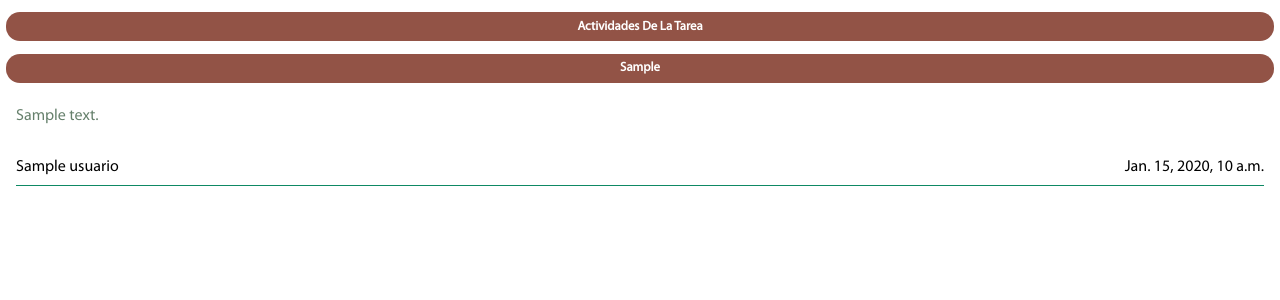
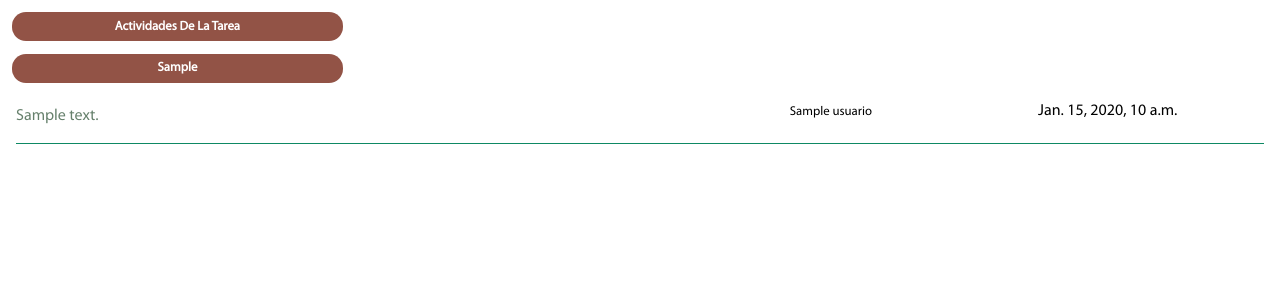
Before and after one commit to manuelmercado/memorize, a Django app: template actividades/templates/lista_actividades.html in a window 1280 px wide. Shown: the part 66-366 px from the top of the page. Run offline with Django 3.2, Linux system fonts and the light colour scheme; the template is opened without the code that fills it: most values are stand-ins (such as "Sample title", 1, 10 or a date in 2020); some web fonts are replaced.

Commit message:
Responsive del listado de actividades

```diff
--- a/actividades/static/stylus/estilos_la.styl
+++ b/actividades/static/stylus/estilos_la.styl
@@ -26,11 +26,13 @@ body
 	padding 0 0 0.5em 0
 	border-bottom solid 1px verde_claro
 	margin 0.5em 0 0 0
+	display block
 	overflow hidden
-	.actividad-titulo
+	&-titulo
 		display block
 		color otro_verde_claro
-		padding 0 0 1em 0
+		padding 0 0 .3em 0
+		margin-bottom .3em
 .boton_menu
 	color white
 	font-size 1.5em
@@ -58,6 +60,11 @@ body
 //	height 80vh
 	margin 0 1em
 //	overflow scroll
+.date
+	width 175px
+	text-align left
+	font-size 0.8em
+	margin-top 0.5em
 .head
 	background-color verde
 	color white
@@ -104,9 +111,13 @@ body
 	position absolute
 	right 1em
 	top 50%
+.owner
+	margin-top 0.5em
+	width 38%
+	margin-right 0
+	font-size 0.8em
 .right
 	float right
-
 .titulo
 	background-color rojo_titulo
 	border-bottom-left-radius 14px
@@ -124,3 +135,34 @@ body
 	.usuario
 		margin-top 1.2em
 		font-size 0.8em
+
+@media screen and (min-width: 640px)
+	.actividad
+		position relative
+	.date
+		width 210px
+		position absolute
+		bottom 0.4em
+		right 1em
+		font-size 1em
+	.titulo
+		width 318px
+		margin-left 12px
+	.actividad-titulo
+		margin-top 1em
+		float left
+		width 60%
+		padding 0 0 0.3em 0
+		display inline
+	.owner
+		float none
+		margin 0
+
+@media screen and (min-width: 1000px)
+	.date
+		display block
+		width 210px
+		margin-bottom 1em
+	.owner
+		float right
+		margin-top 1em
--- a/actividades/templates/lista_actividades.html
+++ b/actividades/templates/lista_actividades.html
@@ -44,14 +44,14 @@
 			<p class="actividad-titulo">
 				{{ind.Descripcion}}
 			</p>
-			<div class="actividad-datos">
-				<div class="left">
-					{{ind.usuario}}
+			<!-- <div class="actividad-datos"> -->
+				<div class="owner left">
+					<span>{{ind.usuario}}</span>
 				</div>
-				<div class="right">
+				<div class="right date">
 					{{ind.fecha}}
 				</div>
-			</div>
+			<!-- </div> -->
 		</article>
 		{% endfor %}
 	</section>
```
Also changed, not shown: actividades/static/css/estilos_la.css.
